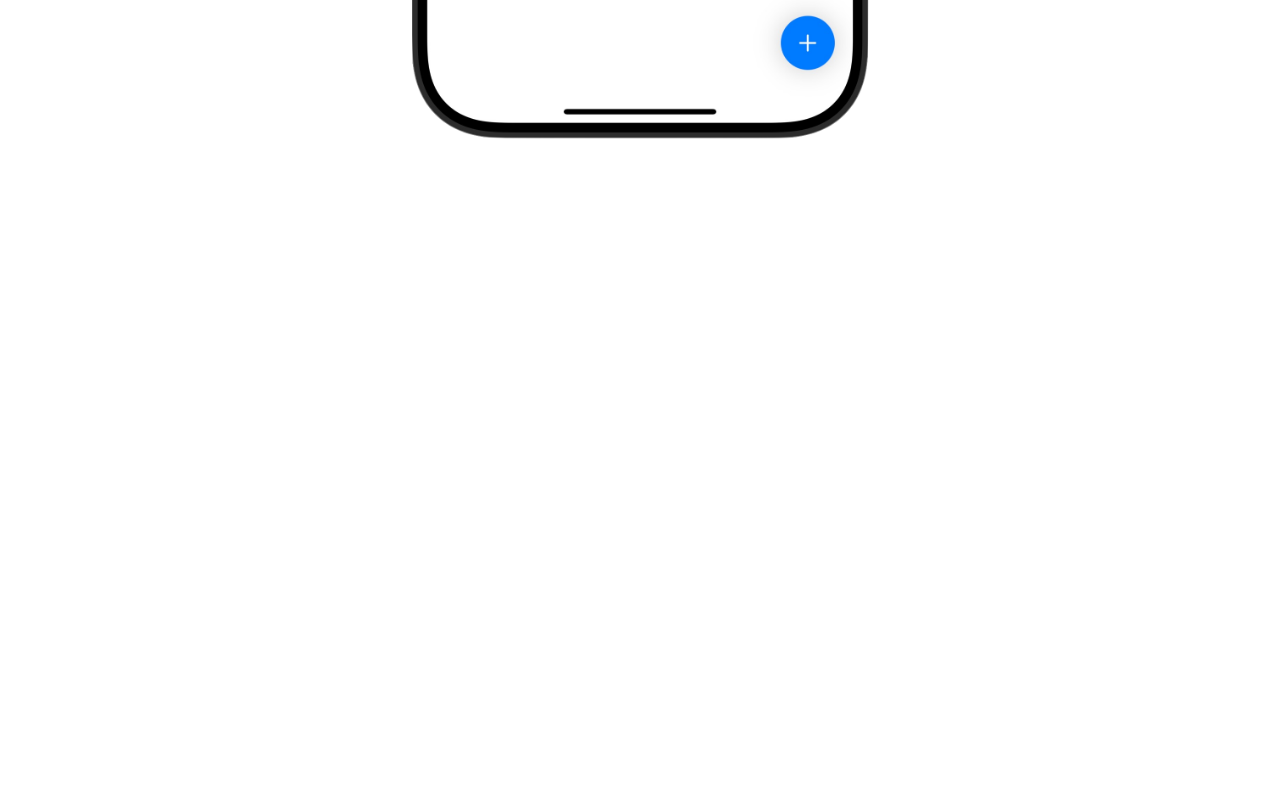
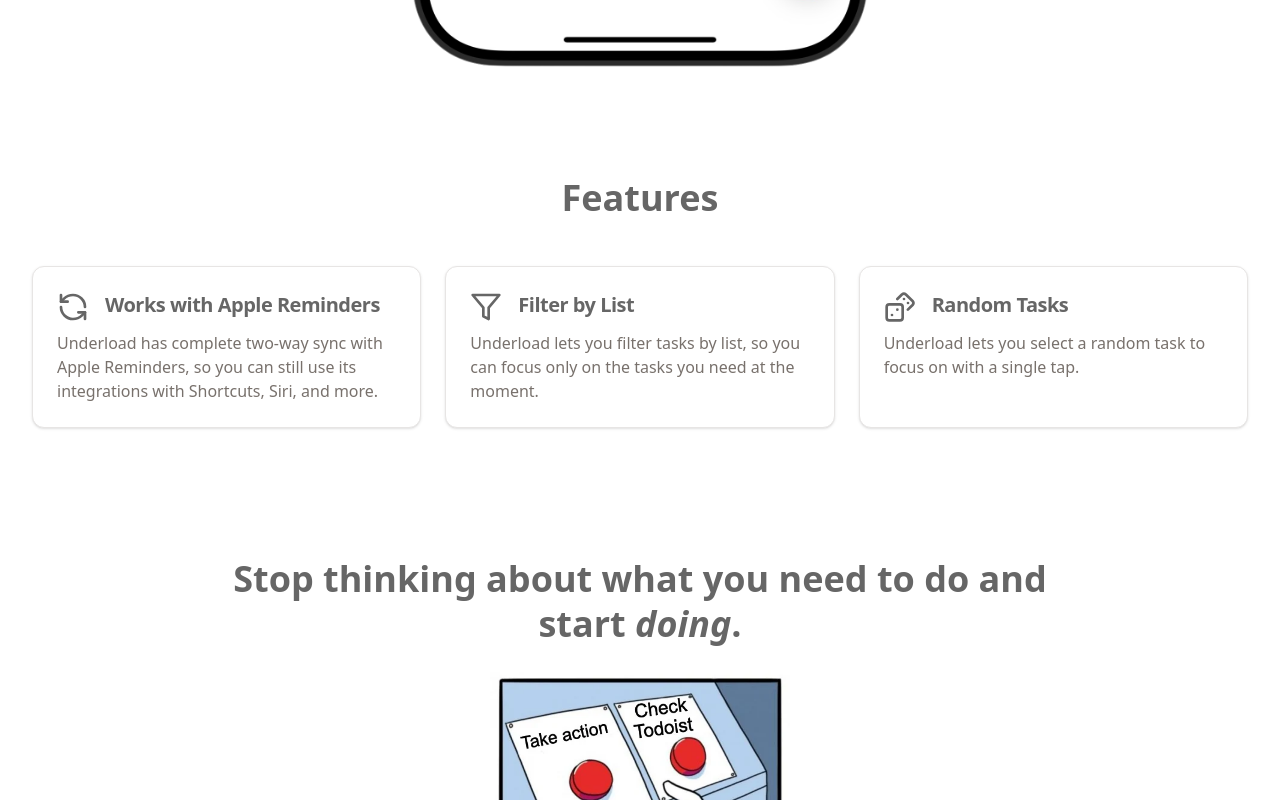
Before and after one commit to adityasaravana/underload-site, a Next.js app: page / in a window 1280 px wide. Shown: the part 1560-2360 px from the top of the page. Before the commit the page ends 1762 px from the top, so only its background shows below. Built offline with nearby package versions, Linux system fonts and the light colour scheme.

Commit message:
added a feature grid and second hero

```diff
--- /dev/null
+++ b/app/components/FeatureGrid.tsx
@@ -0,0 +1,46 @@
+import { Card, CardContent, CardDescription, CardHeader, CardTitle } from "@/components/ui/card"
+import { Filter, RefreshCcw, Dices } from 'lucide-react'
+
+const features = [
+    {
+        icon: RefreshCcw,
+        title: "Works with Apple Reminders",
+        description: "Underload has complete two-way sync with Apple Reminders, so you can still use its integrations with Shortcuts, Siri, and more."
+    },
+    {
+        icon: Filter,
+        title: "Filter by List",
+        description: "Underload lets you filter tasks by list, so you can focus only on the tasks you need at the moment."
+    },
+    {
+        icon: Dices,
+        title: "Random Tasks",
+        description: "Underload lets you select a random task to focus on with a single tap."
+    }
+]
+
+export function FeatureGrid() {
+    return (
+        <section className="py-12 bg-background">
+            <div className="container mx-auto px-4">
+                <h2 className="text-4xl font-bold mb-12 text-underload">Features</h2>
+                <div className="grid grid-cols-1 sm:grid-cols-2 lg:grid-cols-3 gap-6">
+                    {features.map((feature, index) => {
+                        const Icon = feature.icon
+                        return (
+                            <Card key={index} className="flex flex-col">
+                                <CardHeader className="flex flex-row items-start space-y-0 pb-2">
+                                    <Icon className="w-8 h-8 mr-4 text-underload" />
+                                    <CardTitle className="text-xl text-left text-underload">{feature.title}</CardTitle>
+                                </CardHeader>
+                                <CardContent>
+                                    <CardDescription className="text-base text-left">{feature.description}</CardDescription>
+                                </CardContent>
+                            </Card>
+                        )
+                    })}
+                </div>
+            </div>
+        </section>
+    )
+}
--- a/app/page.tsx
+++ b/app/page.tsx
@@ -1,5 +1,14 @@
 import Image from "next/image";
 import { DownloadOnAppStoreBadge } from "./components/DownloadOnAppStoreBadge";
+import { FeatureGrid } from "./components/FeatureGrid";
+
+// Components:
+// hero - done
+// problem agitation
+//       screenshot carousel - don't have screenshots to put in yet
+// feature grid - done
+// second hero - done
+// footer
 
 export default function Home() {
   return (
@@ -9,9 +18,9 @@
         <h1 className="text-4xl md:text-7xl font-extrabold leading-tight mb-6 max-w-4xl text-underload pt-20">
           The to-do list app that shows you one task at a time, and <em>works with Apple Reminders</em>.
         </h1>
-        <p className="text-xl md:text-2xl text-underload pt-10">
+        {/* <p className="text-xl md:text-2xl text-underload pt-10">
           Built for procrastinators, by procrastinators.
-        </p>
+        </p> */}
 
         <div className="pt-10">
           <DownloadOnAppStoreBadge />
@@ -20,6 +29,20 @@
         <p className="text-underload pt-3">For iPhone, iPad, and Mac.</p>
 
         <Image src="/images/underload-sc-light.png" alt="A screenshot of the main view of Underload" width={500} height={500} />
+
+        <FeatureGrid />
+
+        <h1 className="text-4xl font-extrabold leading-tight mb-6 max-w-4xl text-underload pt-20">
+          Stop thinking about what you need to do and start <em>doing</em>.
+        </h1>
+
+        <Image src="/images/todoistmeme.webp" alt="A two-panel meme of a cartoon character sweating while trying to decide between two red buttons. The first button says ‘Take action,’ and the second button says ‘Check Todoist.’" width={300} height={300} />
+
+        <div className="pt-10">
+          <DownloadOnAppStoreBadge />
+        </div>
+
+        <p className="text-underload pt-3 pb-10">For iPhone, iPad, and Mac.</p>
       </div>
     </main>
   );
--- /dev/null
+++ b/components/ui/card.tsx
@@ -0,0 +1,76 @@
+import * as React from "react"
+
+import { cn } from "@/lib/utils"
+
+const Card = React.forwardRef<
+  HTMLDivElement,
+  React.HTMLAttributes<HTMLDivElement>
+>(({ className, ...props }, ref) => (
+  <div
+    ref={ref}
+    className={cn(
+      "rounded-xl border bg-card text-card-foreground shadow",
+      className
+    )}
+    {...props}
+  />
+))
+Card.displayName = "Card"
+
+const CardHeader = React.forwardRef<
+  HTMLDivElement,
+  React.HTMLAttributes<HTMLDivElement>
+>(({ className, ...props }, ref) => (
+  <div
+    ref={ref}
+    className={cn("flex flex-col space-y-1.5 p-6", className)}
+    {...props}
+  />
+))
+CardHeader.displayName = "CardHeader"
+
+const CardTitle = React.forwardRef<
+  HTMLDivElement,
+  React.HTMLAttributes<HTMLDivElement>
+>(({ className, ...props }, ref) => (
+  <div
+    ref={ref}
+    className={cn("font-semibold leading-none tracking-tight", className)}
+    {...props}
+  />
+))
+CardTitle.displayName = "CardTitle"
+
+const CardDescription = React.forwardRef<
+  HTMLDivElement,
+  React.HTMLAttributes<HTMLDivElement>
+>(({ className, ...props }, ref) => (
+  <div
+    ref={ref}
+    className={cn("text-sm text-muted-foreground", className)}
+    {...props}
+  />
+))
+CardDescription.displayName = "CardDescription"
+
+const CardContent = React.forwardRef<
+  HTMLDivElement,
+  React.HTMLAttributes<HTMLDivElement>
+>(({ className, ...props }, ref) => (
+  <div ref={ref} className={cn("p-6 pt-0", className)} {...props} />
+))
+CardContent.displayName = "CardContent"
+
+const CardFooter = React.forwardRef<
+  HTMLDivElement,
+  React.HTMLAttributes<HTMLDivElement>
+>(({ className, ...props }, ref) => (
+  <div
+    ref={ref}
+    className={cn("flex items-center p-6 pt-0", className)}
+    {...props}
+  />
+))
+CardFooter.displayName = "CardFooter"
+
+export { Card, CardHeader, CardFooter, CardTitle, CardDescription, CardContent }
```
Also changed, not shown: public/images/todoistmeme.webp (added).
